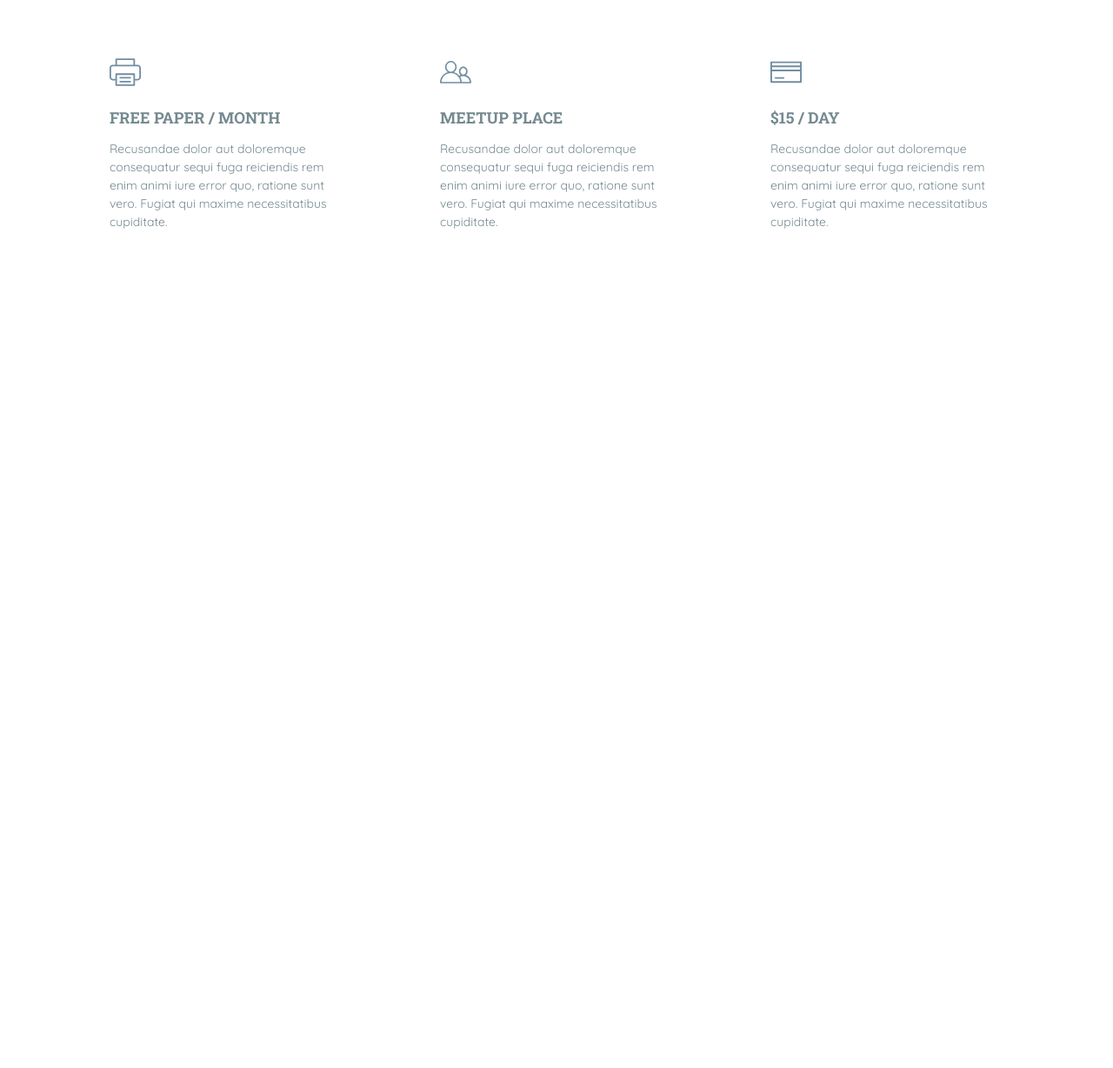
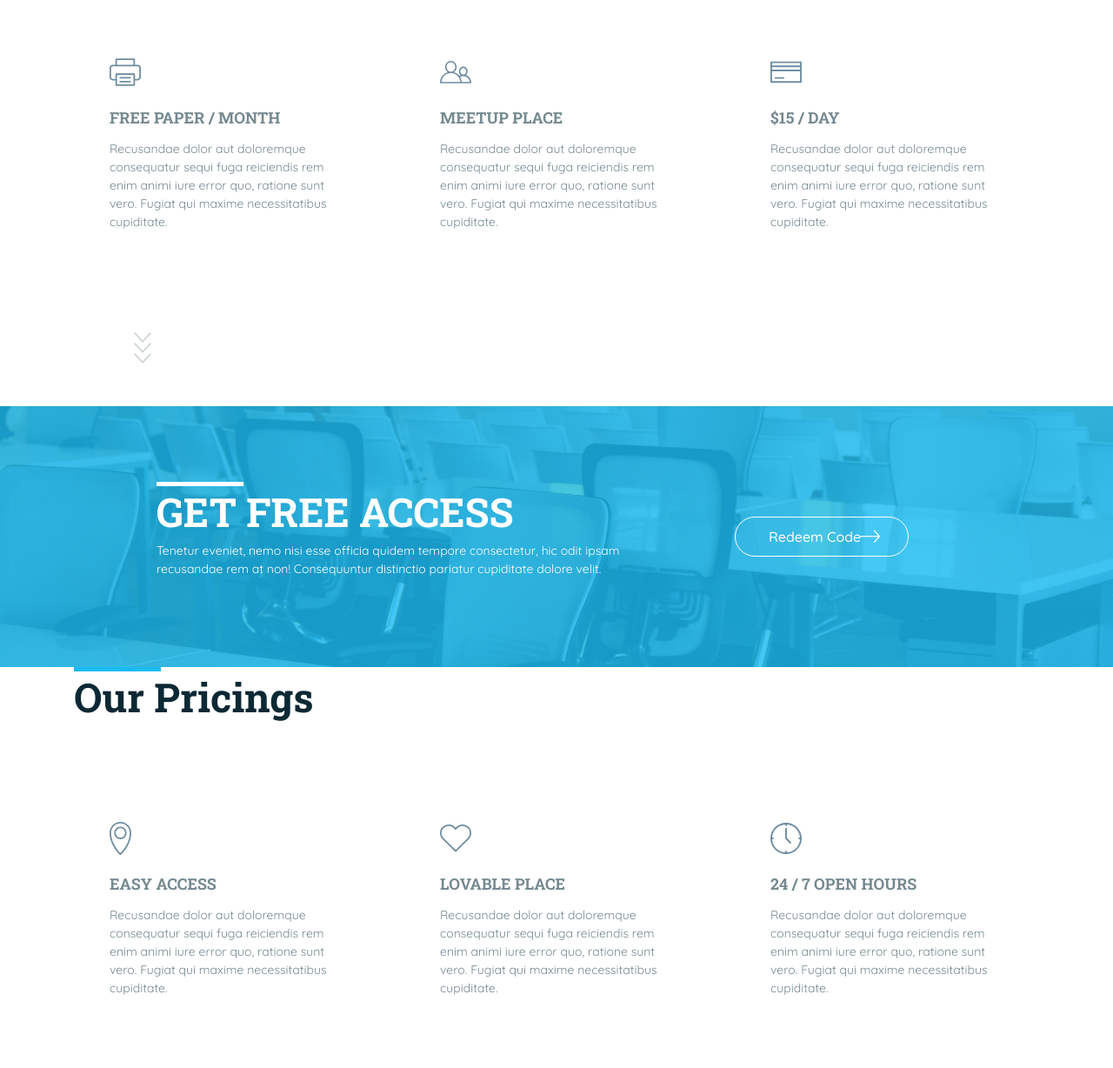
Before and after one commit to muhibbudins/uin-workshop-2018, a website: page index.html in a window 1280 px wide. Shown: the part 1991-3219 px from the top of the page at 87% size. Before the commit the page ends 2398 px from the top, so only its background shows below. Drawn offline with nearby package versions, Linux system fonts and the light colour scheme.

Commit message:
Create section voucher

```diff
--- a/index.html
+++ b/index.html
@@ -156,6 +156,67 @@
   </div>
 
   <!-- Voucher -->
+  <div class="voucher">
+    <div class="container">
+      <div class="row">
+        <div class="col-1"></div>
+        <div class="col-6 mr-auto">
+          <div class="title title-white title-medium">
+            GET FREE ACCESS
+          </div>
+          <p>Tenetur eveniet, nemo nisi esse officia quidem tempore consectetur, hic odit ipsam recusandae rem at non! Consequuntur distinctio pariatur cupiditate dolore velit.</p>
+        </div>
+        <div class="col-3 d-flex align-items-center">
+          <a class="btn btn-md btn-outline-primary btn-arrow" href="#">Redeem Code</a>
+        </div>
+        <div class="col-1"></div>
+      </div>
+    </div>
+  </div>
+
+  <!-- Pricing -->
+  <div class="Pricing">
+    <div class="container">
+      <div class="title title-medium mb-5">
+        Our Pricings
+      </div>
+      <div class="row">
+        <div class="col-4">
+          <div class="card">
+            <div class="card-body">
+              <div class="card-icon">
+                <img src="img/icon/location.svg" alt="Easy access">
+              </div>
+              <div class="card-title">Easy access</div>
+              <div class="card-text">Recusandae dolor aut doloremque consequatur sequi fuga reiciendis rem enim animi iure error quo, ratione sunt vero. Fugiat qui maxime necessitatibus cupiditate.</div>
+            </div>
+          </div>
+        </div>
+        <div class="col-4">
+          <div class="card">
+            <div class="card-body">
+              <div class="card-icon">
+                <img src="img/icon/heart.svg" alt="Lovable place">
+              </div>
+              <div class="card-title">Lovable place</div>
+              <div class="card-text">Recusandae dolor aut doloremque consequatur sequi fuga reiciendis rem enim animi iure error quo, ratione sunt vero. Fugiat qui maxime necessitatibus cupiditate.</div>
+            </div>
+          </div>
+        </div>
+        <div class="col-4">
+          <div class="card">
+            <div class="card-body">
+              <div class="card-icon">
+                <img src="img/icon/clock.svg" alt="24 / 7 Open hours">
+              </div>
+              <div class="card-title">24 / 7 Open hours</div>
+              <div class="card-text">Recusandae dolor aut doloremque consequatur sequi fuga reiciendis rem enim animi iure error quo, ratione sunt vero. Fugiat qui maxime necessitatibus cupiditate.</div>
+            </div>
+          </div>
+        </div>
+      </div>
+    </div>
+  </div>
 
   <!-- Import vendor script -->
   <script src="https://cdnjs.cloudflare.com/ajax/libs/jquery/3.3.1/jquery.slim.min.js"></script>
--- a/sass/main.scss
+++ b/sass/main.scss
@@ -8,4 +8,5 @@
   './components/card',
   './section/hero',
   './section/service',
+  './section/voucher',
   './section/about';
--- a/sass/section/_service.scss
+++ b/sass/section/_service.scss
@@ -1,8 +1,10 @@
 .service {
-  padding: 60px 0;
+  padding: 60px 0 120px 0;
+  position: relative;
 
   &:after {
     @include arrow();
-    right: 12%;
+    left: 12%;
+    bottom: 5%;
   }
 }
--- /dev/null
+++ b/sass/section/_voucher.scss
@@ -0,0 +1,24 @@
+.voucher {
+  width: 100%;
+  min-height: 300px;
+  color: $white;
+  position: relative;
+  display: flex;
+  align-items: center;
+  padding: 40px 0;
+  background-image: url('../../img/voucher-background.jpg');
+  background-size: cover;
+  background-repeat: no-repeat;
+  background-position: center center;
+
+  &:before {
+    content: '';
+    position: absolute;
+    left: 0;
+    top: 0;
+    bottom: 0;
+    right: 0;
+    z-index: 0;
+    background-color: transparentize($blue, 0.2);
+  }
+}
```
Also changed, not shown: dist/css/theme-skeleton.min.css, img/voucher-background.jpg (added), 2 other files.
